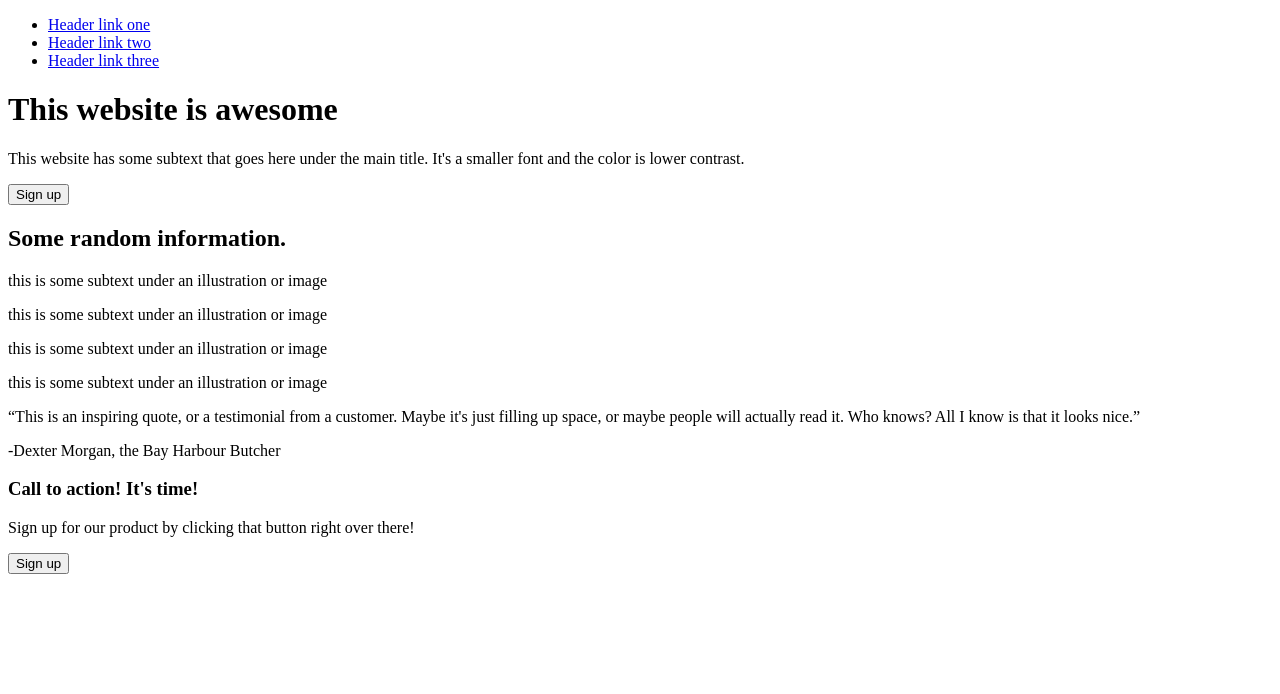
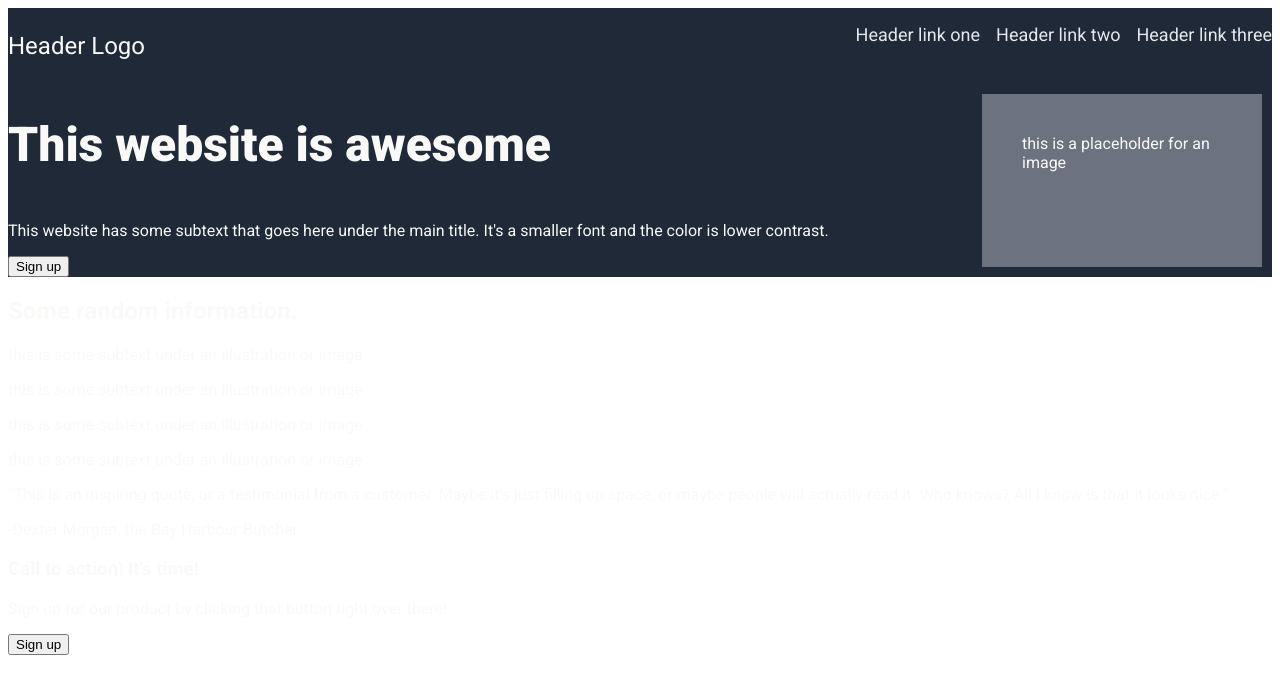
Before and after one commit to joeprice20/odin-landing-page, a plain HTML site: page index.html in a window 1280 px wide. Drawn offline with Linux system fonts and the light colour scheme.

Commit message:
update css styling for main section

```diff
--- a/index.html
+++ b/index.html
@@ -5,22 +5,35 @@
     <meta charset="UTF-8">
     <meta name="viewport" content="width=device-width, initial-scale=1.0">
     <title>Landing Page</title>
+    <link rel="stylesheet" href="style.css">
+
+    <style>
+        @import url('https://fonts.googleapis.com/css2?family=Roboto:ital,wght@0,100..900;1,100..900&display=swap');
+    </style>
 </head>
 
 <body>
     <div class="title-section">
-        <ul class="header">
-            <li><a href="index.html">Header link one</a></li>
-            <li><a href="index.html">Header link two</a></li>
-            <li><a href="index.html"> Header link three</a> </li>
-        </ul>
+        <div class="header">
+            <p class="hero-logo-text">Header Logo</p>
+            <ul class="header-links">
+                <li><a href="index.html">Header link one</a></li>
+                <li><a href="index.html">Header link two</a></li>
+                <li><a href="index.html"> Header link three</a> </li>
+            </ul>
+        </div>
 
-        <h1>This website is awesome</h1>
-        <p> This website has some subtext that goes here under the main title. It's a smaller font and the color is
-            lower
-            contrast.</p>
-        <button>Sign up</button>
-        <div class="placeholder-img"></div>
+        <div class="title-container">
+            <div class="title">
+
+                <h1 class="hero-main-text">This website is awesome</h1>
+                <p> This website has some subtext that goes here under the main title. It's a smaller font and the color
+                    is
+                    lower contrast.</p>
+                <button>Sign up</button>
+            </div>
+            <div class="placeholder-img">this is a placeholder for an image</div>
+        </div>
     </div>
 
     <div class="info-section">
--- a/style.css
+++ b/style.css
@@ -0,0 +1,74 @@
+/* h1 {
+    margin: 0;
+    padding: 0;
+    font-family: "Roboto";
+} */
+
+body {
+    font-family: "Roboto", sans-serif;
+    color: #f9faf8;
+}
+
+
+.hero-main-text {
+    font-weight: 900;
+    font-size: 48px;
+}
+
+.hero-secondary-text,
+.header-links li {
+    font-size: 18px;
+    color: #e5e7eb;
+}
+
+.hero-logo-text {
+    font-size: 24px;
+}
+
+ul {
+    list-style-type: none;
+    padding: 0;
+}
+
+a {
+    text-decoration: none;
+    color: #e5e7eb;
+}
+
+
+.header {
+    display: flex;
+    justify-content: space-between;
+}
+
+.header-links {
+    display: flex;
+    gap: 16px;
+    justify-content: flex-end;
+}
+
+.title-container {
+    display: flex;
+    align-items: stretch;
+    justify-content: space-between;
+}
+
+.title {
+    display: flex;
+    flex-direction: column;
+    justify-content: flex-start;
+    align-items: flex-start;
+
+}
+
+.placeholder-img {
+    display: flex;
+    background-color: #6d737e;
+    width: 200px;
+    padding: 40px;
+    margin: 10px;
+}
+
+.title-section {
+    background-color: #1f2937;
+}
```
